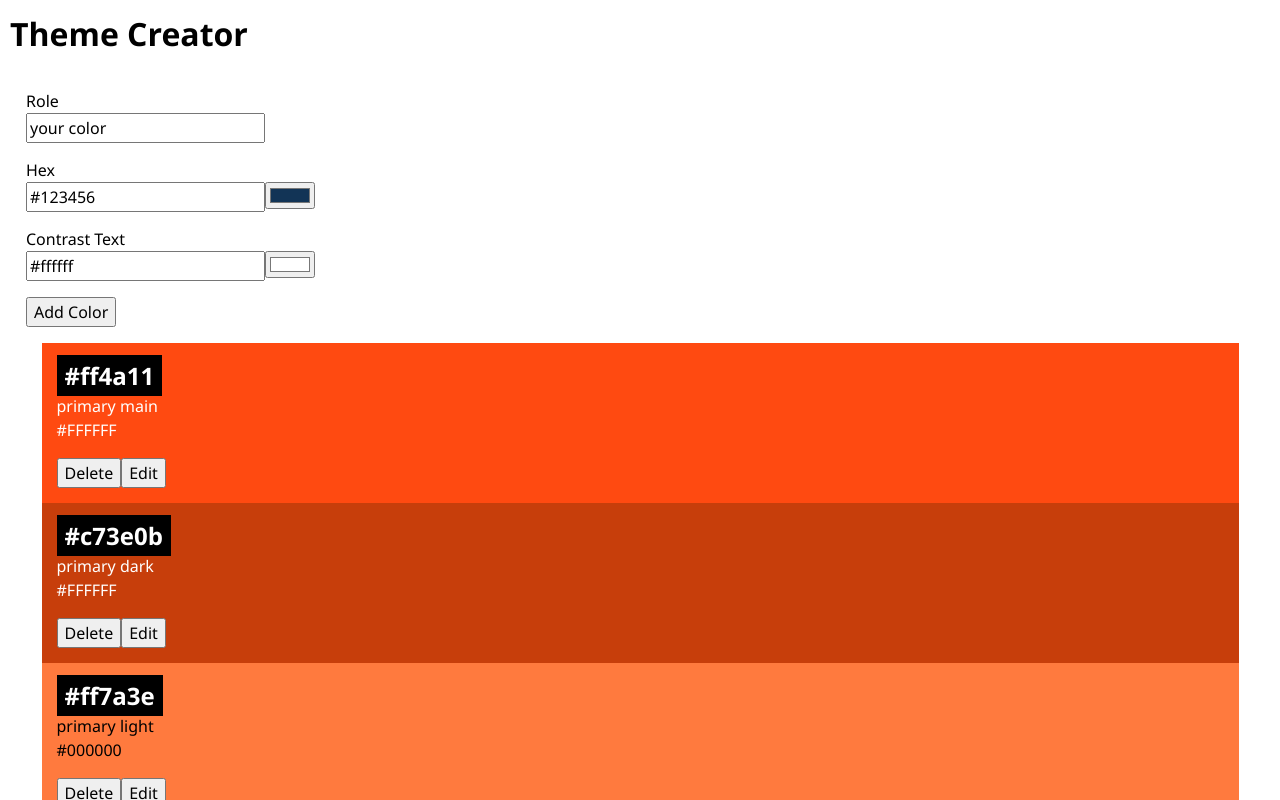
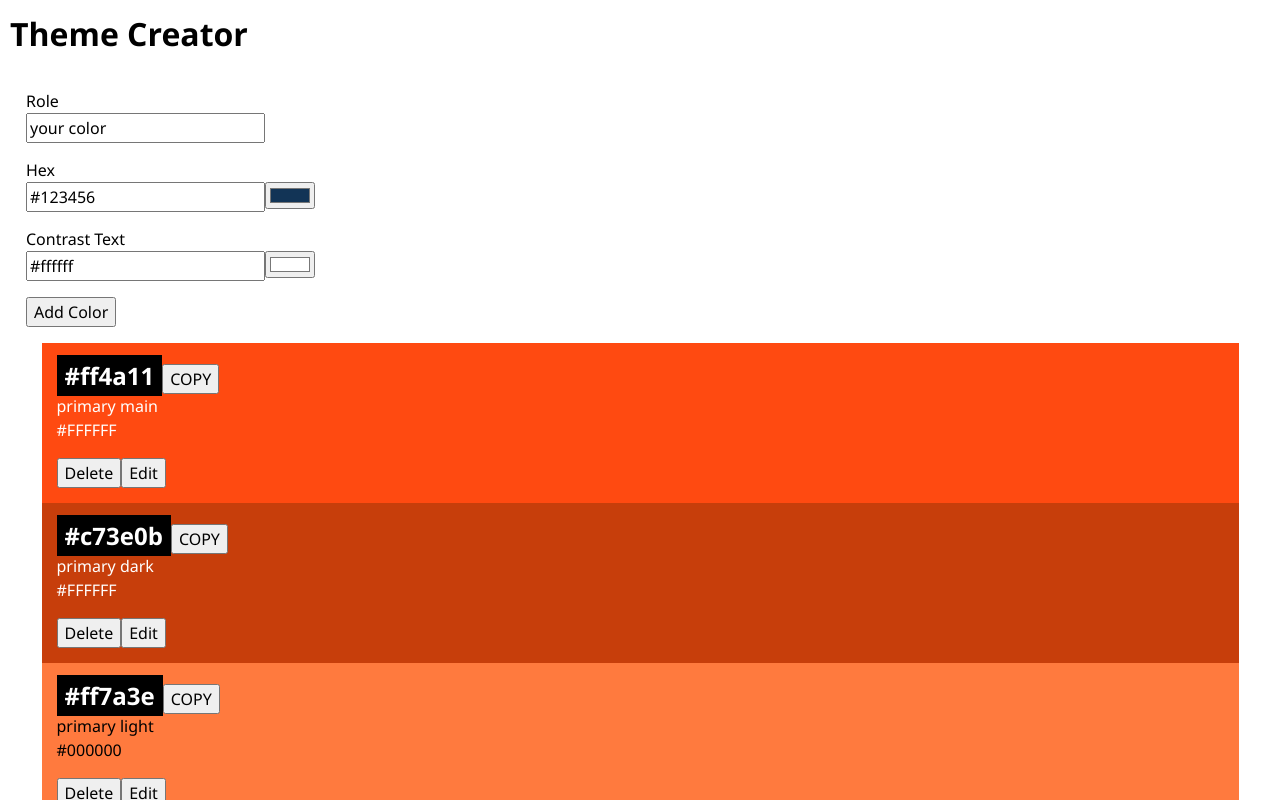
Before and after one commit to yonz-git/color-theme-app, a React (Vite) app: page / in a window 1280 px wide. Shown: the top 800 px of the page. Built offline with nearby package versions, Linux system fonts and the light colour scheme.

Commit message:
copy-to-clipboard

```diff
--- a/src/Components/Color/Color.jsx
+++ b/src/Components/Color/Color.jsx
@@ -1,6 +1,7 @@
 import "./Color.css";
 import { useState } from "react";
 import ColorForm from "../ColorForm/ColorForm";
+import CopyToClipboard from "../CopyToClipboard/CopyToClipboard";
 
 export default function Color({ color, onDeleteColor, onEditColor }) {
   const [showConfirm, setShowConfirm] = useState(false);
@@ -40,6 +41,7 @@ export default function Color({ color, onDeleteColor, onEditColor }) {
 
         <>
           <h2 className="color-card-headline">{color.hex}</h2>
+          <CopyToClipboard hexCode={color.hex} />
           <p className="color-card-role" style={{ color: color.contrastText }}>
             {color.role}
           </p>
--- /dev/null
+++ b/src/Components/CopyToClipboard/CopyToClipboard.jsx
@@ -0,0 +1,31 @@
+import { useState, useEffect } from "react";
+
+export default function CopyToClipboard({ hexCode }) {
+  const [isCopied, setIsCopied] = useState(false);
+
+  useEffect(() => {
+    let timeoutId;
+
+    if (isCopied) {
+      timeoutId = setTimeout(() => {
+        setIsCopied(false);
+      }, 3000);
+    }
+
+    return () => clearTimeout(timeoutId);
+  }, [isCopied]);
+
+  async function handleCopy() {
+    try {
+      await navigator.clipboard.writeText(hexCode);
+      setIsCopied(true);
+    } catch (error) {
+      console.error("Failed to copy", error);
+    }
+  }
+  return (
+    <button type="button" className="copy-button" onClick={handleCopy}>
+      {isCopied ? "SUCCESSFULLY COPIED!" : "COPY"}
+    </button>
+  );
+}
```
